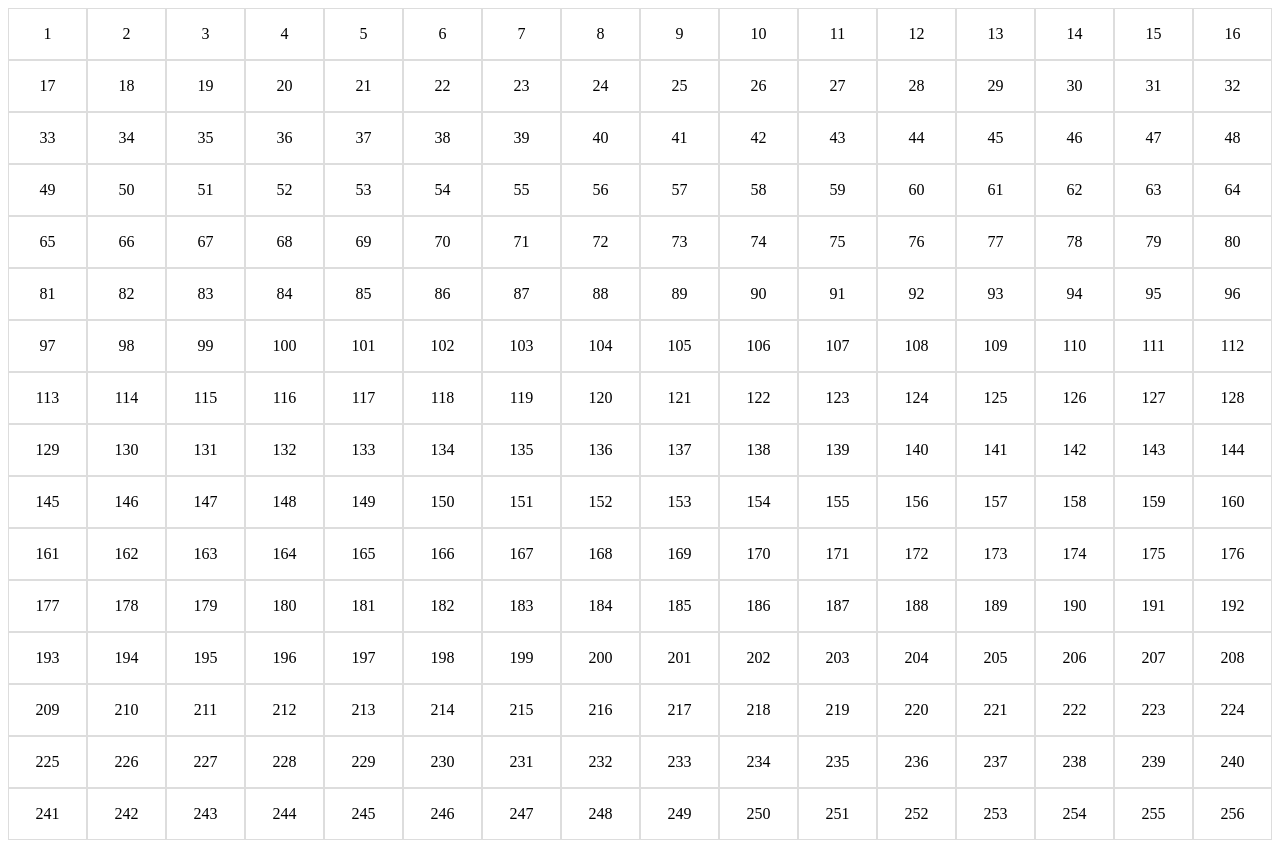
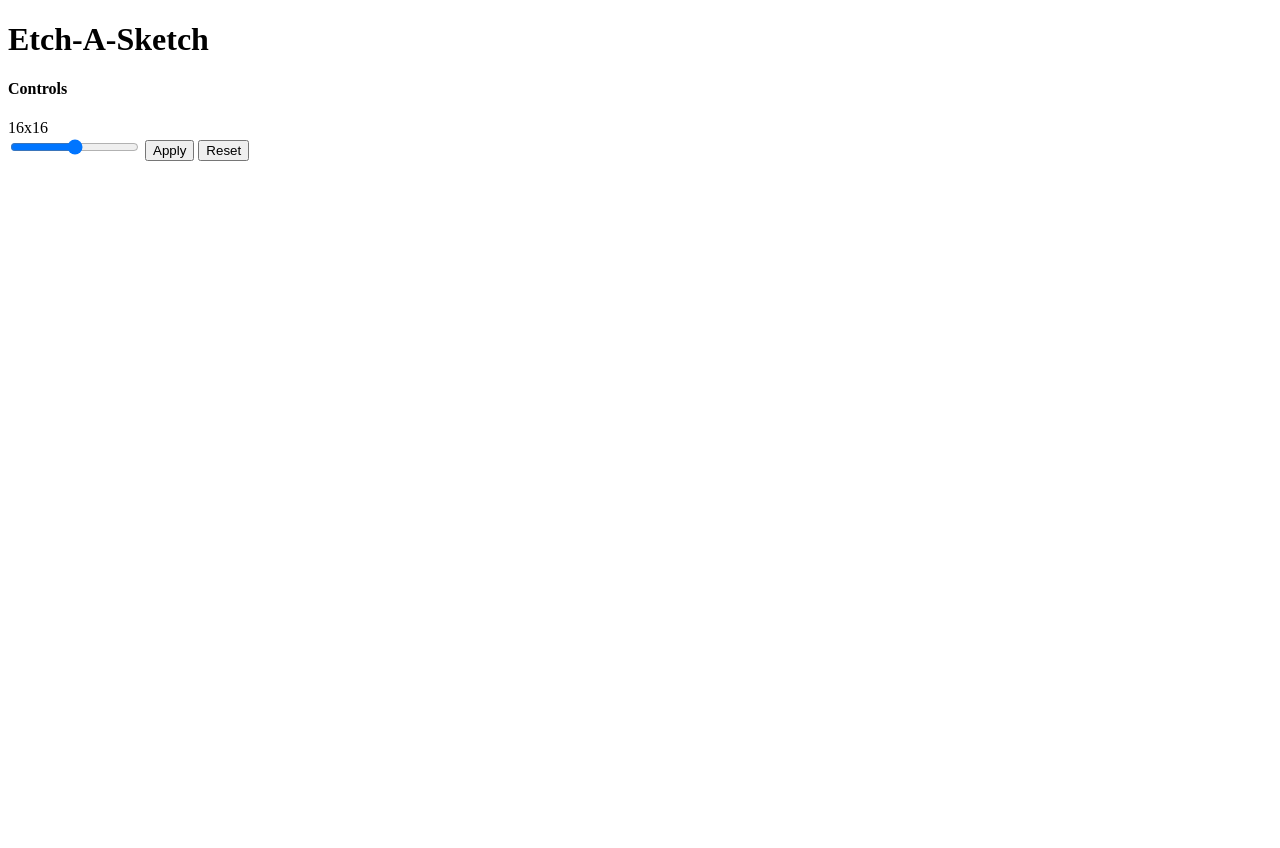
Before and after one commit to JavSanchez97/odin-eas, a plain HTML site: page index.html in a window 1280 px wide. After the commit the page ends 800 px from the top, so only its background shows below. Drawn offline with Linux system fonts and the light colour scheme.

Commit message:
Testing new method. New HTML setup, setting up JS and CSS

```diff
--- a/index.html
+++ b/index.html
@@ -8,7 +8,21 @@
     <title>Etch-a-Sketch</title>
 </head>
 <body>
-    <div id='container' class='grid'></div>
+    <h1>Etch-A-Sketch</h1>
+    <div class = "container">
+        <div class = "controls">
+            <div class = "controls-in">
+                <h4>Controls</h4>
+                <div class="grid-size">16x16</div>
+                <input type="range" min="2" max="30" value = "16"/>
+                <button class ="apply">Apply</button>
+                <button class = "reset"> Reset
+                    <!-- <img src="images/power-button.svg" alt="Reset" /> for when i add an actual button-->
+                </button>
+            </div>
+        </div>
+        <div class="grid"></div>
+    </div>
 
     <script src='scripts.js'></script>
 </body>
--- a/scripts.js
+++ b/scripts.js
@@ -1,16 +1,41 @@
-gridSize = 16;
-
-const container = document.getElementById("container");
-
-function makeRows(rows, cols) {
-  container.style.setProperty('--grid-rows', rows);
-  container.style.setProperty('--grid-cols', cols);
-  for (c = 0; c < (rows * cols); c++) {
-    let cell = document.createElement("div");
-    cell.innerText = (c + 1);
-    container.appendChild(cell).className = "grid-item";
-  };
-};
+const grid = document.querySelector('.grid');
+let gridValue = document.querySelector('.grid-size');
+let gridSize = document.querySelector('input');
+const resetBtn = document.querySelector('.reset');
+const applyGridSize = document.querySelector('.apply');
+let squareSize = 16;
 
 
-makeRows(gridSize, gridSize);
+
+
+
+
+
+
+
+
+
+
+
+
+
+
+
+
+// const container = document.getElementById("container");
+
+// function makeRows(rows, cols) {
+//   container.style.setProperty('--grid-rows', rows);
+//   container.style.setProperty('--grid-cols', cols);
+//   for (c = 0; c < (rows * cols); c++) {
+//     let cell = document.createElement("div");
+//     //cell.innerText = (c + 1);
+//     container.appendChild(cell).className = "grid-item";
+//   };
+// };
+
+// makeRows(gridSize, gridSize);
+// //event listening for the mouse to hover over the grid
+// container.addEventListener('mouseover', function (e){
+
+// })
--- a/styles.css
+++ b/styles.css
@@ -1,17 +1,27 @@
-:root {
+/* :root {
     --grid-cols: 1;
     --grid-rows: 1;
   }
 
   #container {
     display: grid;
-    grid-gap: 0;/*.1em; */
+    grid-gap: 0;
     grid-template-rows: repeat(var(--grid-rows), 1fr);
     grid-template-columns: repeat(var(--grid-cols), 1fr);
+    position:relative;
+    width: 50%;
   }
+  #container:after{
+    content: "";
+    display:block;
+    padding-bottom: 100%;
+  }
+
 
   .grid-item {
     padding: 1em;
     border: 1px solid #ddd;
     text-align: center;
   }
+
+   */
```
